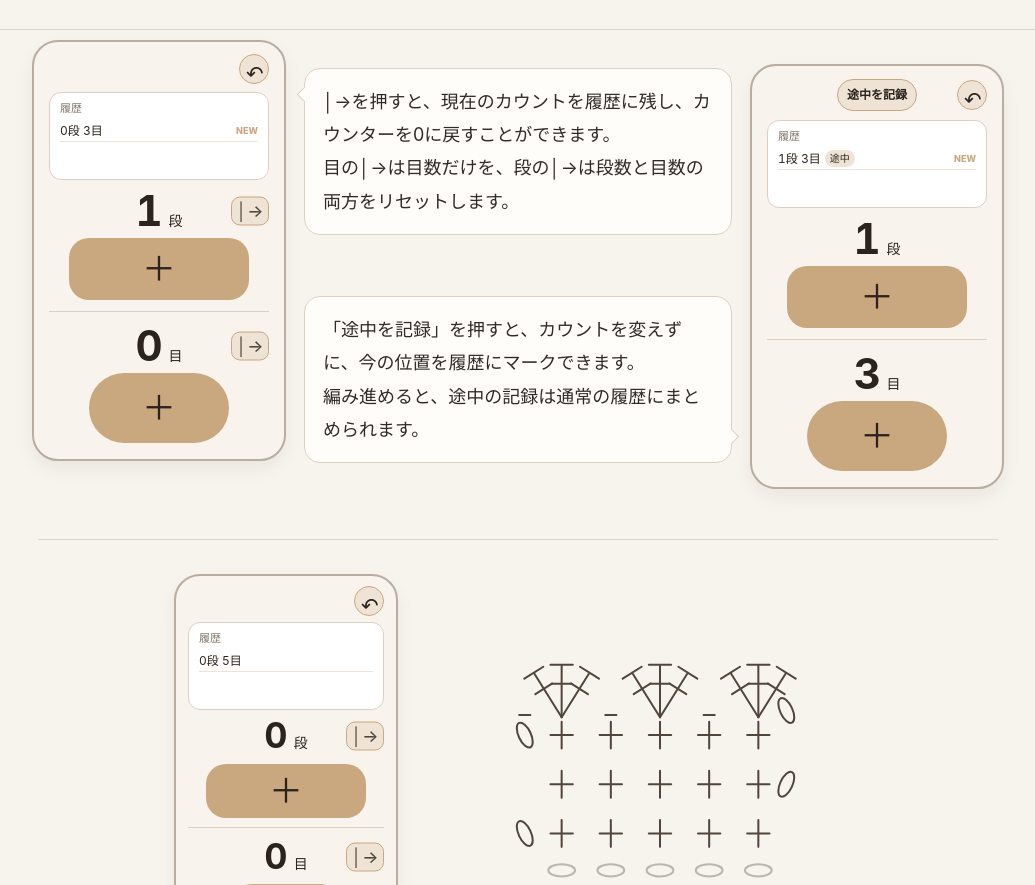
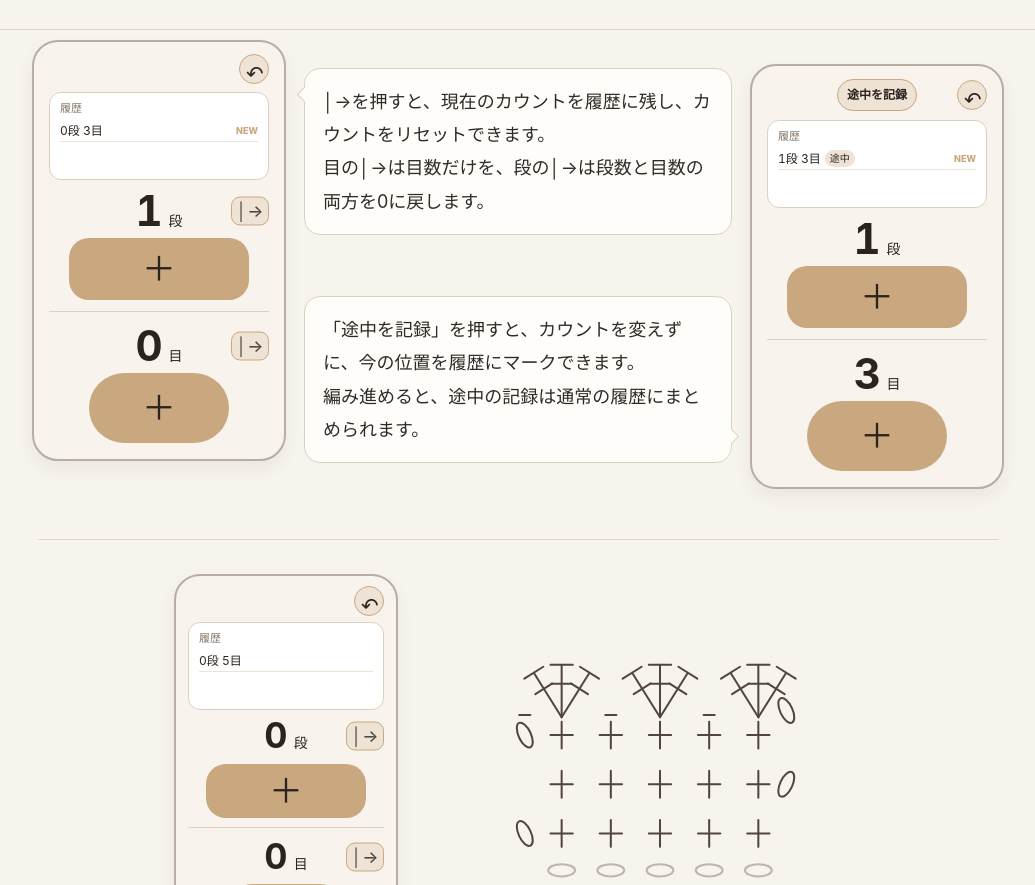
Before and after one commit to s1290025/KnitMark_share, a plain HTML site: page usage.html in a window 1280 px wide. Shown: the part 1083-1968 px from the top of the page, without its empty margins (122-1157 px from the left). Drawn offline with Linux system fonts and the light colour scheme.

Commit message:
Clarify counter reset guide wording

```diff
--- a/usage.html
+++ b/usage.html
@@ -56,7 +56,7 @@
 <div class="usage-demo-history"><span data-ja="履歴" data-en="History">履歴</span><div data-demo-history></div></div>
 <div class="usage-demo-count"><div class="usage-demo-value"><strong data-demo-value="row">0</strong><span data-ja="段" data-en="Rows">段</span><button class="usage-mark-button" data-demo-action="mark-row" aria-label="Mark rows">│→</button></div><button type="button" data-demo-action="row" aria-label="Add row">＋</button></div>
 <div class="usage-demo-divider"></div><div class="usage-demo-count"><div class="usage-demo-value"><strong data-demo-value="stitch">0</strong><span data-ja="目" data-en="Stitches">目</span><button class="usage-mark-button" data-demo-action="mark-stitch" aria-label="Mark stitches">│→</button></div><button type="button" data-demo-action="stitch" aria-label="Add stitch">＋</button></div>
-</div><div class="usage-copy"><p data-ja="│→を押すと、現在のカウントを履歴に残し、カウンターを0に戻すことができます。<br>目の│→は目数だけを、段の│→は段数と目数の両方をリセットします。" data-en="Tap │→ to save the current count to history and reset the counter to zero.<br>The stitch │→ resets only stitches, while the row │→ resets both rows and stitches.">│→を押すと、現在のカウントを履歴に残し、カウンターを0に戻すことができます。<br>目の│→は目数だけを、段の│→は段数と目数の両方をリセットします。</p></div></div>
+</div><div class="usage-copy"><p data-ja="│→を押すと、現在のカウントを履歴に残し、カウントをリセットできます。<br>目の│→は目数だけを、段の│→は段数と目数の両方を0に戻します。" data-en="Tap │→ to save the current count to history and reset the count.<br>The stitch │→ resets only the stitch count to zero, while the row │→ resets both the row and stitch counts to zero.">│→を押すと、現在のカウントを履歴に残し、カウントをリセットできます。<br>目の│→は目数だけを、段の│→は段数と目数の両方を0に戻します。</p></div></div>
       <div class="usage-button-step usage-button-step-reverse"><div class="usage-copy"><p data-ja="「途中を記録」を押すと、カウントを変えずに、今の位置を履歴にマークできます。<br>編み進めると、途中の記録は通常の履歴にまとめられます。" data-en="Tap Save Progress to mark your current position in history without changing the count.<br>As you continue knitting, the saved progress is merged into the regular history.">「途中を記録」を押すと、カウントを変えずに、今の位置を履歴にマークできます。<br>編み進めると、途中の記録は通常の履歴にまとめられます。</p></div><div class="usage-counter-demo" data-demo-mode="progress" aria-label="Counter demonstration">
 <div class="usage-demo-top usage-progress-top"><button class="usage-progress-button" type="button" data-demo-action="progress" data-ja="途中を記録" data-en="Save Progress">途中を記録</button><button type="button" data-demo-action="undo" aria-label="Undo">↶</button></div>
 <div class="usage-demo-history"><span data-ja="履歴" data-en="History">履歴</span><div data-demo-history></div></div>
```
